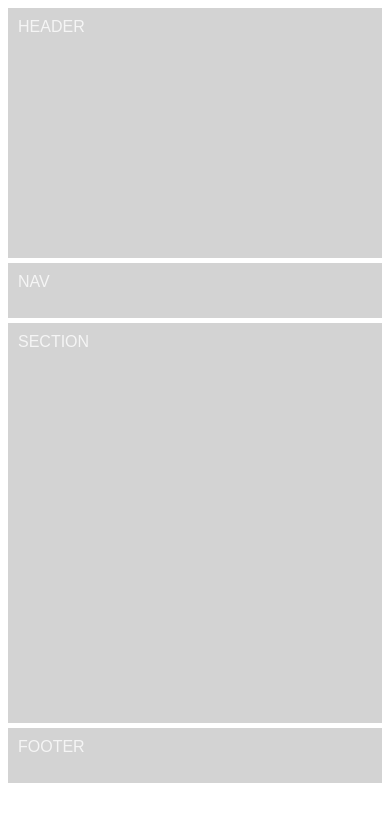
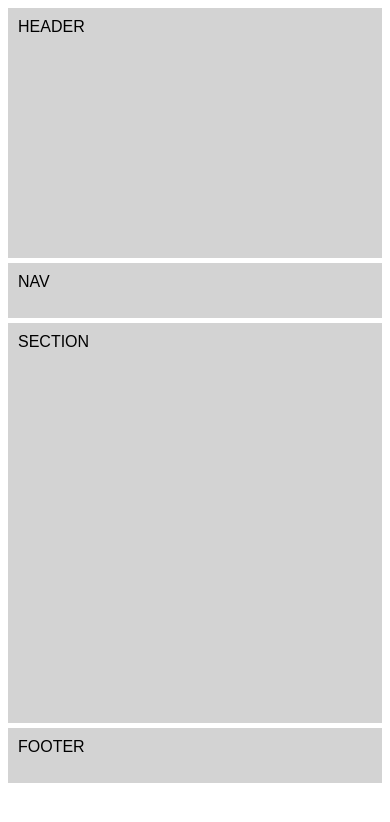
Before and after one commit to FilipeMGaspar/Curso_HTML5_e_CSS3_FSN_2016, a PHP site: page / in a window 390 px wide. Shown: the top 822 px of the page. Run offline with PHP 8.4, Linux system fonts and the light colour scheme.

Commit message:
Aula11 - Object Oriented CSS

```diff
--- a/Aula11/css/estilo.css
+++ b/Aula11/css/estilo.css
@@ -1,7 +1,7 @@
 header, nav, section, footer{
-    background-color: grey;
+    background-color: rgb(82, 82, 82);
     width: 100%;
-    max-width: 800px;
+    max-width: 1200px;
     margin: 0 auto;
     margin-top: 5px;
     box-sizing: border-box;
@@ -25,7 +25,7 @@ nav, footer{
 
 @media only screen and (max-width: 900px){
     header, nav, section, footer{
-        background-color: rgb(110, 110, 110);
+        background-color: rgb(37, 12, 151);
         color: whitesmoke;
     }
 }
@@ -33,5 +33,6 @@ nav, footer{
 @media only screen and (max-width: 650px){
     header, nav, section, footer{
         background-color: rgb(211, 211, 211);
+        color: black;
     }
 }
```
